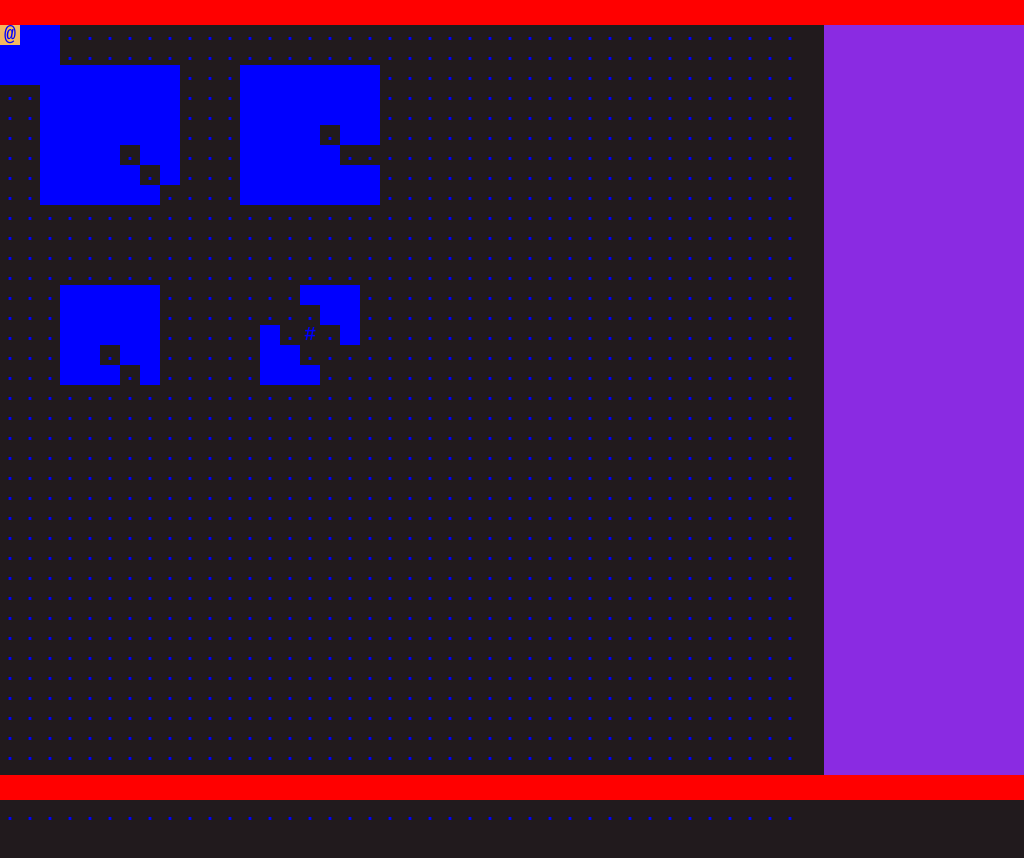
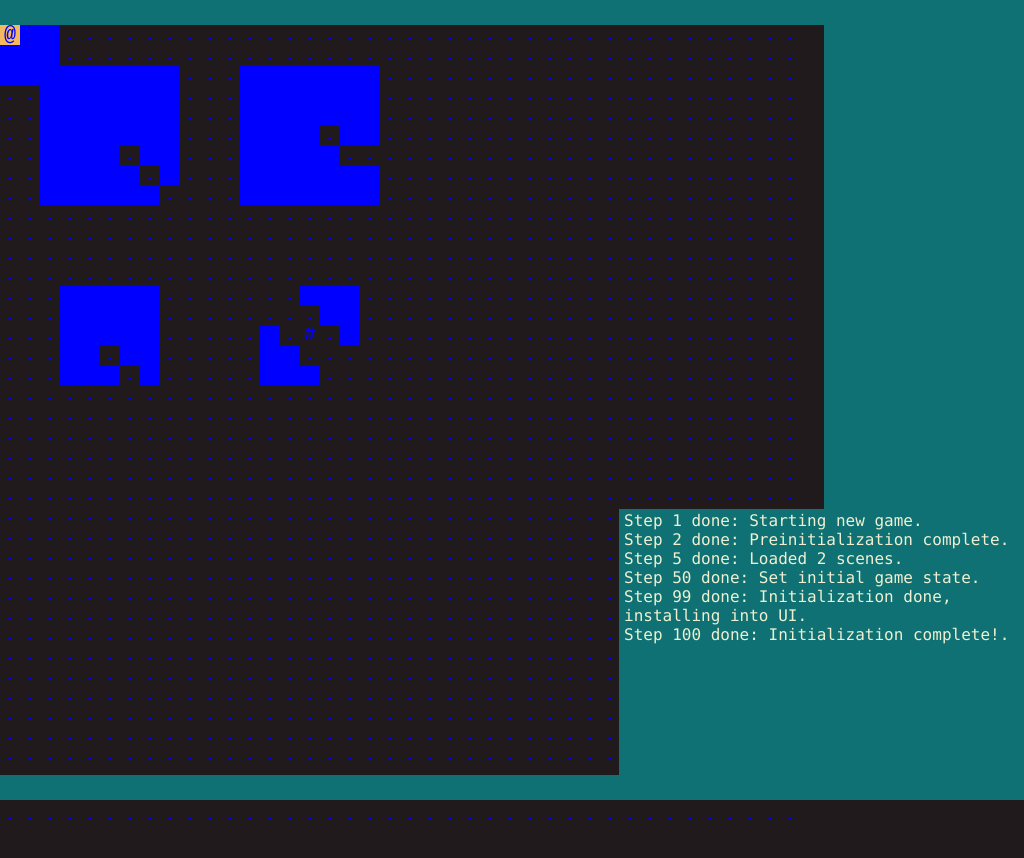
Before and after one commit to theWillpowerEngine/rwat, an Electron app: page index.htm in a window 1024 px wide. Shown: the top 858 px of the page. Drawn offline with Linux system fonts and the light colour scheme; no server answers.

Commit message:
Added text log.

```diff
--- a/index.htm
+++ b/index.htm
@@ -2,59 +2,22 @@
 <html>
   <head>
     <title>Riven World:  Airship Trader</title>
-    <script>window.$ = window.jQuery = require('./stuff/jquery.js');</script>
-    <script src="./stuff/rot.js"></script>
-    <script src="./stuff/keys.js"></script>
-    <style>
-        body{
-            padding: 0 0 0 0;
-            margin: 0 0 0 0;
-            overflow: hidden;
-            background-color: rgb(1, 82, 82);
-        }
+    <script>window.$ = window.jQuery = require('./stuff/libs/jquery.js');</script>
+    <script src="./stuff/libs/rot.js"></script>
+    <script src="./stuff/libs/keys.js"></script>
 
-        #header {
-          position: absolute;
-          top: 0;
-          left: 0;
-          right: 0;
-          height: 25px;
-          background-color: red;
-          -webkit-app-region: drag;
-        }
-
-        #sidebar {
-          position: absolute;
-          right: 0;
-          top: 25px;
-          bottom: 25px;
-          width: 200px;
-          background-color: blueviolet;
-        }
-
-        #footer {
-          position: absolute;
-          bottom: 0;
-          left: 0;
-          right: 0;
-          height: 25px;
-          background-color: red;
-        }
-
-        #game {
-          position: absolute;
-          top: 25px;
-          bottom: 25px;
-          left: 0;
-          right: 200px;
-        }
-    </style>
+    <link rel="stylesheet" href="./stuff/css/site.css">
   </head>
   <body>
     <div id="container">
       <div id="header"> </div>
       <div id="game"> </div>
-      <div id="sidebar"> </div>
+      <div id="sidetop"> </div>
+      <div id="sidebottom">
+        <div id="log" style="overflow-y: scroll; width: 100%; height: 100%; border: 0; padding: 0; margin: 0;">
+
+        </div>
+      </div>
       <div id="footer"> </div>
     </div>
 
@@ -79,12 +42,14 @@
       };
 
       const engine = makeEngine(msg => {
-        console.log(msg)
+        var $log = $("#log")
+        $log.append(msg)
+        $log[0].scrollTop = $log[0].scrollHeight;
       })
 
       $(() => {
         engine.init((step, msg) => {
-          console.log(`Step ${step} done: ${msg}.`)
+          $("#log").append(`Step ${step} done: ${msg}.<br />`)
         })
         engine.render()
 
--- /dev/null
+++ b/stuff/css/site.css
@@ -0,0 +1,55 @@
+body{
+    padding: 0 0 0 0;
+    margin: 0 0 0 0;
+    overflow: hidden;
+    background-color: rgb(1, 82, 82);
+    font-family: Consolas, 'Courier New', Courier, monospace;
+    color: #EFF0D1;
+}
+
+#header {
+  position: absolute;
+  top: 0;
+  left: 0;
+  right: 0;
+  height: 25px;
+  background-color: #0F7173;
+  -webkit-app-region: drag;
+}
+
+#sidetop {
+  position: absolute;
+  right: 0;
+  top: 25px;
+  height: 67%;
+  width: 200px;
+  background-color: #0F7173;
+}
+
+#sidebottom {
+  position: absolute;
+  right: 0;
+  bottom: 25px;
+  height: 33%;
+  width: 400px;
+  padding-left: 5px;
+  padding-top: 2px;
+  background-color: #0F7173;
+}
+
+#footer {
+  position: absolute;
+  bottom: 0;
+  left: 0;
+  right: 0;
+  height: 25px;
+  background-color: #0F7173;
+}
+
+#game {
+  position: absolute;
+  top: 25px;
+  bottom: 25px;
+  left: 0;
+  right: 200px;
+}
```
Also changed, not shown: stuff/libs/jquery.js (renamed from stuff/jquery.js), stuff/libs/keys.js (renamed from stuff/keys.js), stuff/libs/rot.js (renamed from stuff/rot.js).
